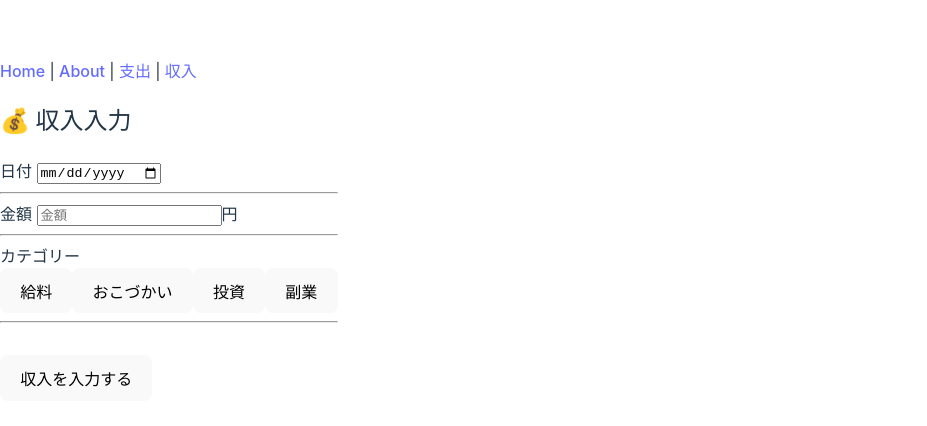
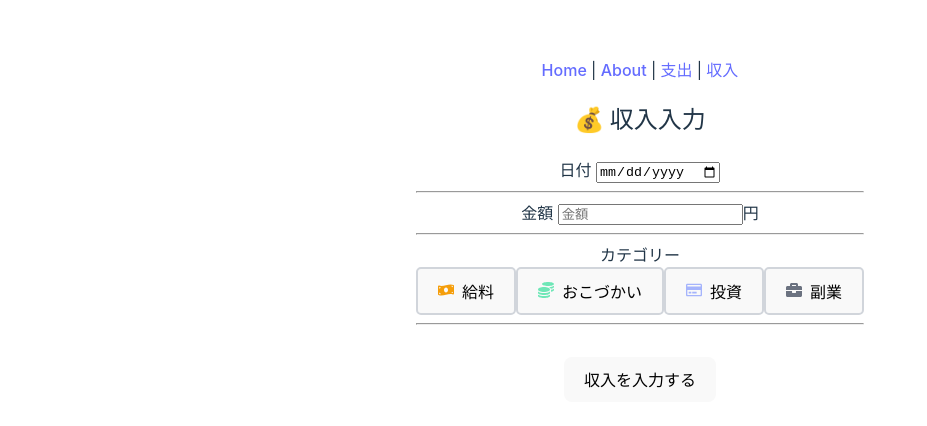
Before and after one commit to Yamsh39/hackathon-vol22, a React (Vite) app in the folder frontend/: page /receipt-income in a window 1280 px wide. Shown: the part 170-596 px from the top of the page, without its empty margins (0-927 px from the left). Built offline with nearby package versions, Linux system fonts and the light colour scheme.

Commit message:
iconを追加

```diff
--- a/frontend/package.json
+++ b/frontend/package.json
@@ -14,6 +14,7 @@
     "axios": "^1.7.9",
     "react": "^19.0.0",
     "react-dom": "^19.0.0",
+    "react-icons": "^5.4.0",
     "react-router-dom": "^6.29.0"
   },
   "devDependencies": {
--- a/frontend/src/App.jsx
+++ b/frontend/src/App.jsx
@@ -4,6 +4,7 @@ import Home from './pages/Home';
 import About from './pages/About';
 import ReceiptForm from './pages/ReceiptsForm';
 import IncomeForm from './pages/IncomeForm';
+import './App.css';
 
 function App() {
   return (
--- /dev/null
+++ b/frontend/src/pages/Button.module.css
@@ -0,0 +1,52 @@
+/* Button.module.css */
+
+.button {
+    font-weight: 350;
+    padding: 10px 20px;
+    border: 2px solid #d1d5db;  /* 外枠の基本スタイル（明るい灰色） */
+    border-radius: 5px;
+    cursor: pointer;
+    transition: border-color 0.3s ease, transform 0.3s ease;
+}
+
+.button:hover {
+    border-color: #9ca3af;  /* ホバー時に少し濃い灰色に変更 */
+    transform: scale(1.05);
+}
+
+.button.selected {
+    border-color: #6b7280;  /* 選択時にさらに濃い灰色に変更 */
+}
+
+.icon {
+    margin-right: 8px;
+}
+
+/* 以下、他のカテゴリーのアイコンの色を追加 */
+.icon.food {
+    color: #34D399;
+}
+
+.icon.household {
+    color: #60A5FA; /* 日用品カテゴリーの色 */
+}
+
+.icon.transport {
+    color: #FB923C; /* 交通費カテゴリーの色 */
+}
+
+.icon.salary {
+    color: #F59E0B; /* 給料 */
+}
+
+.icon.gift {
+    color: #6EE7B7; /* プレゼント */
+}
+
+.icon.otherIncome {
+    color: #A5B4FC; /* その他収入 */
+}
+
+.icon.default {
+    color: #6B7280; /* デフォルトカラー */
+}
--- a/frontend/src/pages/IncomeForm.jsx
+++ b/frontend/src/pages/IncomeForm.jsx
@@ -1,5 +1,7 @@
 import React, { useState } from 'react';
 import axios from 'axios';
+import { FaMoneyBillWave, FaRegCreditCard, FaCoins, FaBriefcase } from 'react-icons/fa';
+import styles from './Button.module.css';
 
 const IncomeForm = () => {
   const [selectedCategory, setSelectedCategory] = useState('');
@@ -51,8 +53,8 @@ const IncomeForm = () => {
       <form onSubmit={handleSubmit} className="space-y-4">
         {/* 日付の入力 */}
         <div>
-            <label className="block text-gray-700 font-medium">日付 </label>
-            <input
+          <label className="block text-gray-700 font-medium">日付 </label>
+          <input
             type="date"
             value={date}
             onChange={(e) => setDate(e.target.value)}
@@ -71,7 +73,7 @@ const IncomeForm = () => {
             onChange={(e) => setIncome(e.target.value)}
             className="border p-2 w-full rounded-md"
           />
-            円
+          円
         </div>
         <hr />
 
@@ -82,30 +84,30 @@ const IncomeForm = () => {
             <button
               type="button"
               onClick={() => handleCategorySelect('給料')}
-              className={`px-4 py-2 border rounded-md ${selectedCategory === '給料' ? 'bg-blue-500 text-white' : 'bg-white'}`}
+              className={`${styles.button} ${selectedCategory === '給料' ? styles.selected : ''}`}
             >
-              給料
+              <FaMoneyBillWave className={`${styles.icon} ${styles.salary}`} />給料
             </button>
             <button
               type="button"
               onClick={() => handleCategorySelect('おこづかい')}
-              className={`px-4 py-2 border rounded-md ${selectedCategory === 'おこづかい' ? 'bg-blue-500 text-white' : 'bg-white'}`}
+              className={`${styles.button} ${selectedCategory === 'おこづかい' ? styles.selected : ''}`}
             >
-              おこづかい
+              <FaCoins className={`${styles.icon} ${styles.gift}`} />おこづかい
             </button>
             <button
               type="button"
               onClick={() => handleCategorySelect('投資')}
-              className={`px-4 py-2 border rounded-md ${selectedCategory === '投資' ? 'bg-blue-500 text-white' : 'bg-white'}`}
+              className={`${styles.button} ${selectedCategory === '投資' ? styles.selected : ''}`}
             >
-              投資
+              <FaRegCreditCard className={`${styles.icon} ${styles.otherIncome}`} />投資
             </button>
             <button
               type="button"
-              onClick={() => handleCategorySelect('投資')}
-              className={`px-4 py-2 border rounded-md ${selectedCategory === '投資' ? 'bg-blue-500 text-white' : 'bg-white'}`}
+              onClick={() => handleCategorySelect('副業')}
+              className={`${styles.button} ${selectedCategory === '副業' ? styles.selected : ''}`}
             >
-              副業
+              <FaBriefcase className={`${styles.icon} ${styles.default}`} />副業
             </button>
           </div>
         </div>
--- a/frontend/src/pages/ReceiptsForm.jsx
+++ b/frontend/src/pages/ReceiptsForm.jsx
@@ -1,5 +1,7 @@
 import React, { useState } from 'react';
 import axios from 'axios';
+import { FaMoneyBillWave, FaUtensils, FaShoppingCart, FaTrain } from 'react-icons/fa';
+import styles from './Button.module.css';
 
 const ReceiptForm = () => {
   const [image, setImage] = useState(null);
@@ -66,6 +68,7 @@ const ReceiptForm = () => {
     }
   };
 
+
   return (
     <div className="p-6 max-w-lg mx-auto bg-white shadow-md rounded-lg">
       <h2 className="text-xl font-bold mb-4">🧾 レシート情報抽出</h2>
@@ -86,23 +89,23 @@ const ReceiptForm = () => {
           <button
             type="button"
             onClick={() => handleCategorySelect('食費')}
-          className={`px-4 py-2 border rounded-md ${selectedCategory === '食費' ? 'bg-blue-500 text-white' : 'bg-white'}`}
+            className={`${styles.button} ${selectedCategory === '食費' ? styles.selected : ''}`}
           >
-          食費
+            <FaUtensils className={`${styles.icon} ${styles.food}`} /> 食費
           </button>
           <button
             type="button"
             onClick={() => handleCategorySelect('日用品')}
-          className={`px-4 py-2 border rounded-md ${selectedCategory === '日用品' ? 'bg-blue-500 text-white' : 'bg-white'}`}
+            className={`${styles.button} ${selectedCategory === '日用品' ? styles.selected : ''}`}
           >
-          日用品
+            <FaShoppingCart className={`${styles.icon} ${styles.household}`} /> 日用品
           </button>
           <button
             type="button"
             onClick={() => handleCategorySelect('交通費')}
-          className={`px-4 py-2 border rounded-md ${selectedCategory === '交通費' ? 'bg-blue-500 text-white' : 'bg-white'}`}
+            className={`${styles.button} ${selectedCategory === '交通費' ? styles.selected : ''}`}
           >
-          交通費
+            <FaTrain className={`${styles.icon} ${styles.transport}`} /> 交通費
           </button>
         </div>
         <hr />
```
Also changed, not shown: 1 other file (tests, documents, lock files or other folders). Lines whose indentation alone changed are shown as unchanged.
